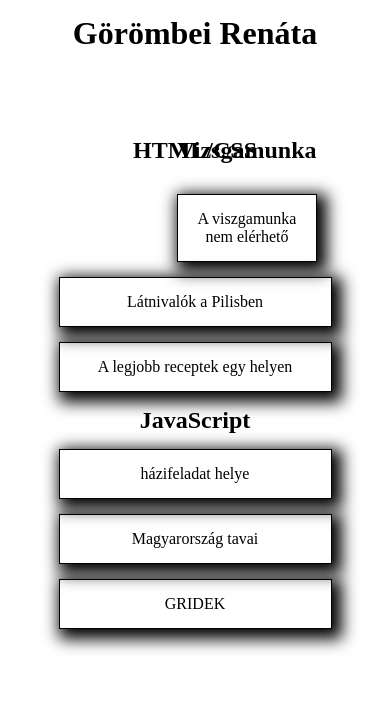
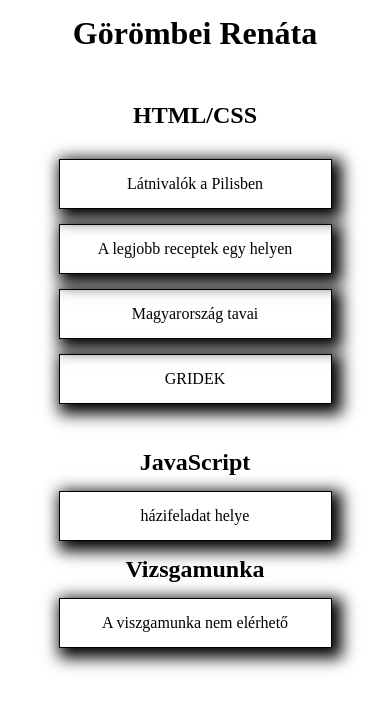
Before and after one commit to grenata36/grenata36.github.io, a PHP site: page / in a window 390 px wide. Shown: the top 710 px of the page. Run offline with PHP 8.4, Linux system fonts and the light colour scheme.

Commit message:
Changes to the look of the page.

```diff
--- a/css/style.css
+++ b/css/style.css
@@ -111,6 +111,11 @@ a {
 
 @media screen and (max-width:768px) {
 
+
+h1 {
+    padding-bottom: 5px;
+}
+
     #one,
     #two,
     #three,
@@ -129,4 +134,14 @@ a {
         grid-row: 10;
         grid-column: 1/5;
     }
+
+    #vizsga {
+        grid-row: 11;
+        grid-column: 1/5;
+    }
+
+    #vizsga_link {
+        grid-row: 12;
+        grid-column: 1/5;
+    }
 }
```
